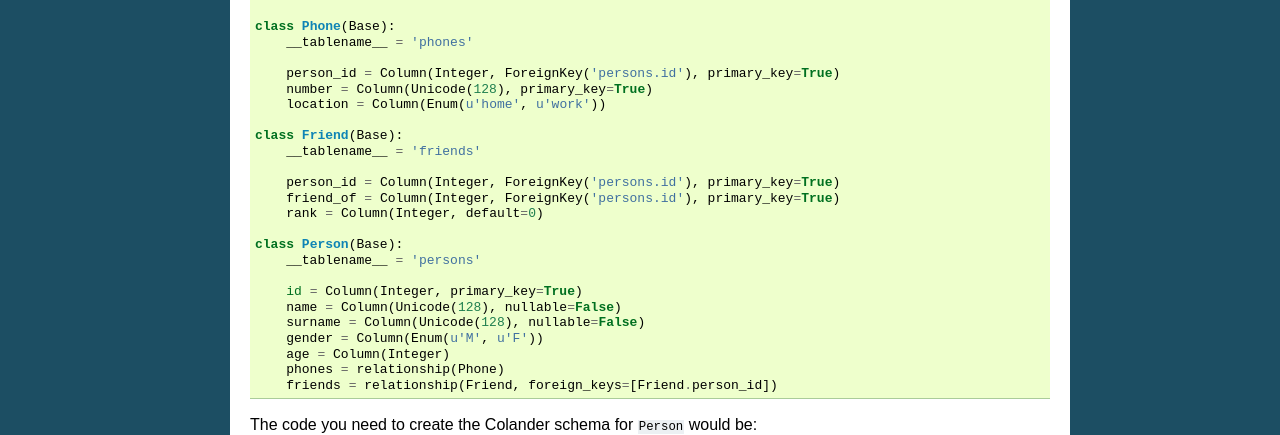
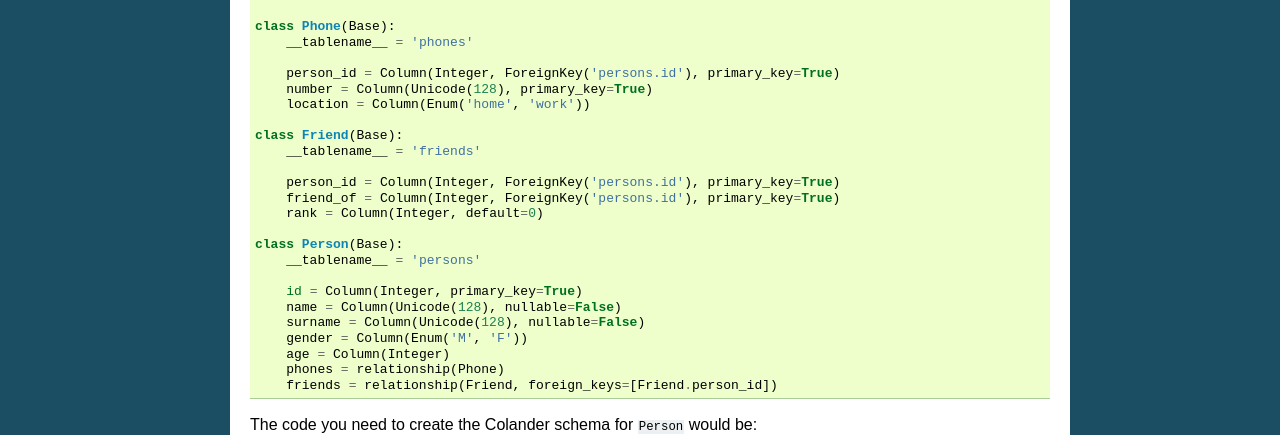
Before and after one commit to stefanofontanelli/ColanderAlchemy, a Sphinx documentation site: the page built from docs/source/examples.rst, in a window 1280 px wide. Shown: the part 359-794 px from the top of the page. Built offline with Sphinx 7.4.7, drawn with Linux system fonts in a browser that asks for light colours.

Commit message:
more py3.2 fixes

```diff
--- a/docs/source/examples.rst
+++ b/docs/source/examples.rst
@@ -25,7 +25,7 @@ Suppose you have these SQLAlchemy mapped classes::
 
         person_id = Column(Integer, ForeignKey('persons.id'), primary_key=True)
         number = Column(Unicode(128), primary_key=True)
-        location = Column(Enum(u'home', u'work'))
+        location = Column(Enum('home', 'work'))
 
     class Friend(Base):
         __tablename__ = 'friends'
@@ -40,7 +40,7 @@ Suppose you have these SQLAlchemy mapped classes::
         id = Column(Integer, primary_key=True)
         name = Column(Unicode(128), nullable=False)
         surname = Column(Unicode(128), nullable=False)
-        gender = Column(Enum(u'M', u'F'))
+        gender = Column(Enum('M', 'F'))
         age = Column(Integer)
         phones = relationship(Phone)
         friends = relationship(Friend, foreign_keys=[Friend.person_id])
```
Also changed, not shown: 1 other file.
